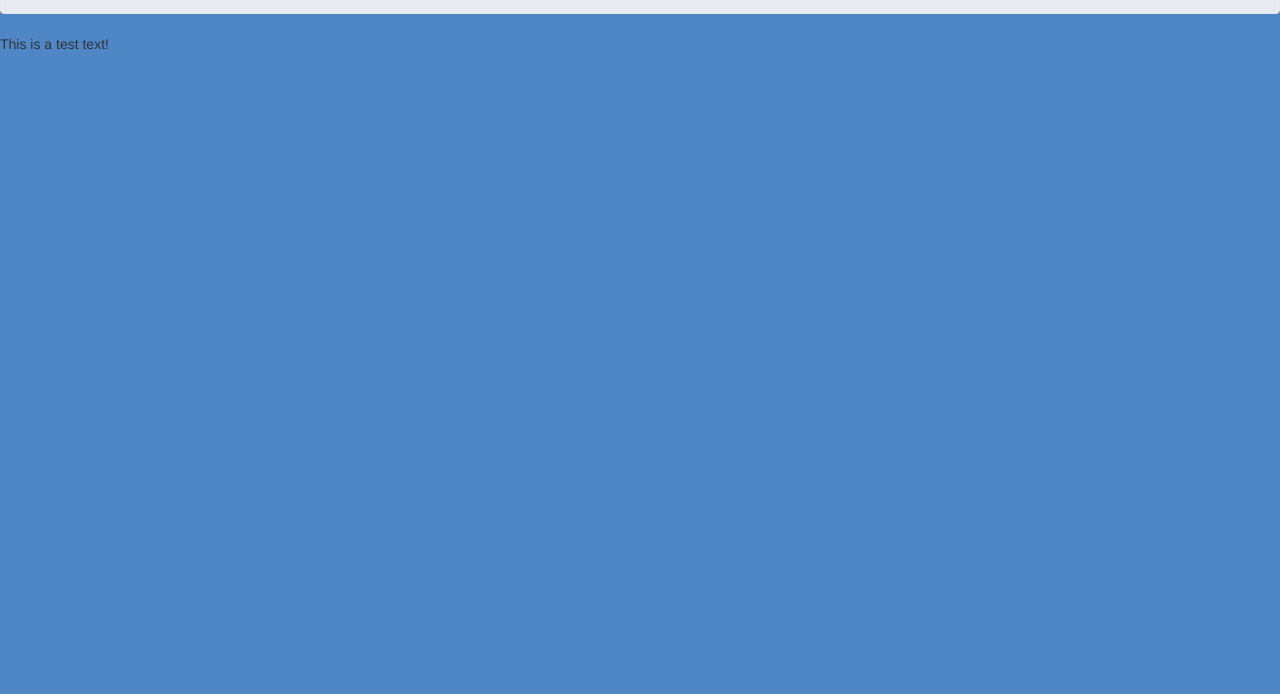
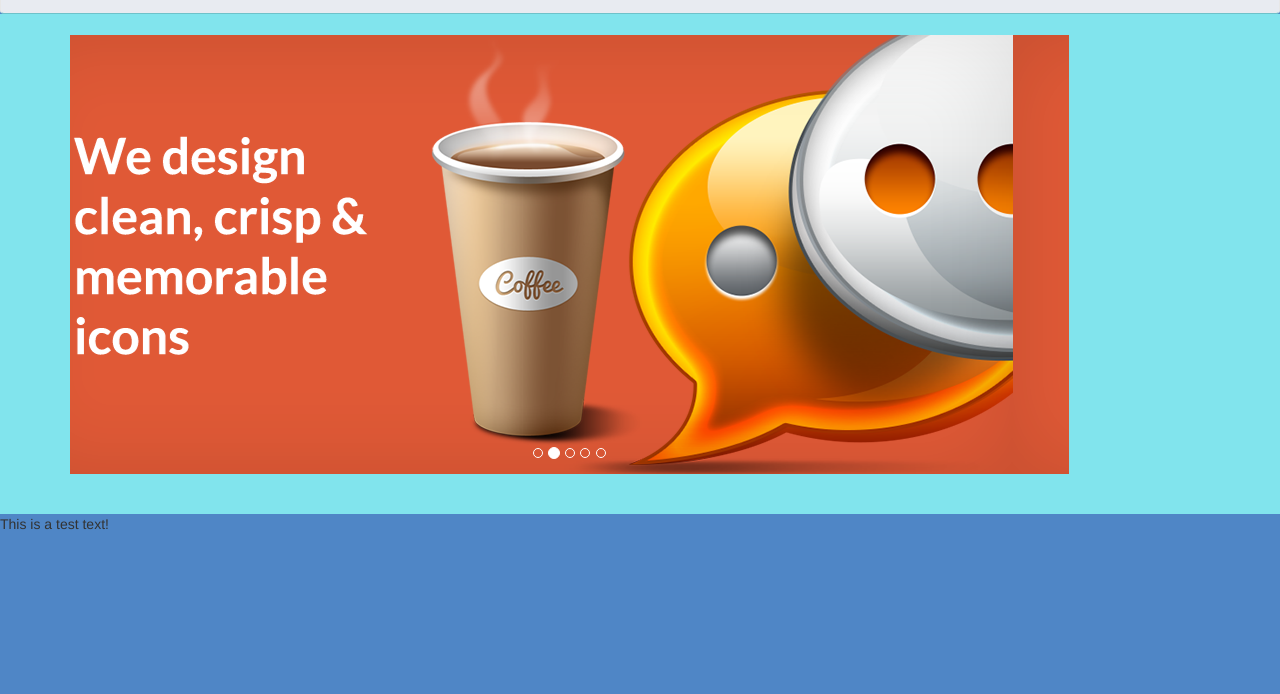
Before and after one commit to carolinaknoll/bislite, a plain HTML site: page index.html in a window 1280 px wide. Shown: the part 106-800 px from the top of the page. Drawn offline with nearby package versions, Linux system fonts and the light colour scheme.

Commit message:
Create carousel header skeleton

```diff
--- a/index.html
+++ b/index.html
@@ -16,7 +16,6 @@
   </head>
 
   <body>
-    <header>
     <nav class="navbar navbar-default">
       <div class="container">
         <!-- Brand and toggle get grouped for better mobile display -->
@@ -63,8 +62,44 @@
         </div><!-- /.navbar-collapse -->
       </div><!-- /.container -->
     </nav>
+
+    <header class="header">
+      <div class="container">
+        <div id="myCarousel" class="carousel slide" data-ride="carousel">
+
+          <ol class="carousel-indicators">
+            <li data-target="#myCarousel" data-slide-to="0" class="active"></li>
+            <li data-target="#myCarousel" data-slide-to="1"></li>
+            <li data-target="#myCarousel" data-slide-to="2"></li>
+            <li data-target="#myCarousel" data-slide-to="3"></li>
+            <li data-target="#myCarousel" data-slide-to="4"></li>
+          </ol>
+
+          <div class="carousel-inner" role="listbox">
+            <div class="item active">
+              <img src="img/home/header-bg.png" alt="First slide">
+            </div>
+
+            <div class="item">
+              <img src="img/home/header-bg.png" alt="Second slide">
+            </div>
+
+            <div class="item">
+              <img src="img/home/header-bg.png" alt="Third slide">
+            </div>
+
+            <div class="item">
+              <img src="img/home/header-bg.png" alt="Fourth slide">
+            </div>
+
+            <div class="item">
+              <img src="img/home/header-bg.png" alt="Fifth slide">
+            </div>
+          </div>
+
+        </div>
+      </div>
     </header>
-
 
     <section class="content">
       This is a test text!
--- a/scss/main.scss
+++ b/scss/main.scss
@@ -12,6 +12,9 @@ body {
   flex-wrap: nowrap;
   align-items: center;
   align-content: center;
+
+  margin-bottom: 0;
+  border-bottom: 1px solid #6ec2ca;
 }
 
 .navbar-header .navbar-brand {
@@ -37,3 +40,29 @@ body {
 .navbar-nav li a:active {
   border-top: 4px solid #2aacc8 !important;
 }
+
+.header {
+  display: flex;
+  flex-wrap: nowrap;
+  justify-content: center;
+  align-items: center;
+  align-content: center;
+
+  background: #81e4ed no-repeat 50% 50%;
+  background-size: cover;
+  max-height: 500px;
+  min-height: 500px;
+  margin-top: 0;
+}
+
+.carousel-inner .item:after {
+    content: "";
+    height: inherit;
+    display: inline-block;
+    vertical-align: middle;
+}
+
+.carousel {
+    display: inline-block;
+    vertical-align: middle;
+}
```
Also changed, not shown: css/main.css, img/home/header-bg.png (added), 2 other files. Lines whose indentation alone changed are shown as unchanged.
